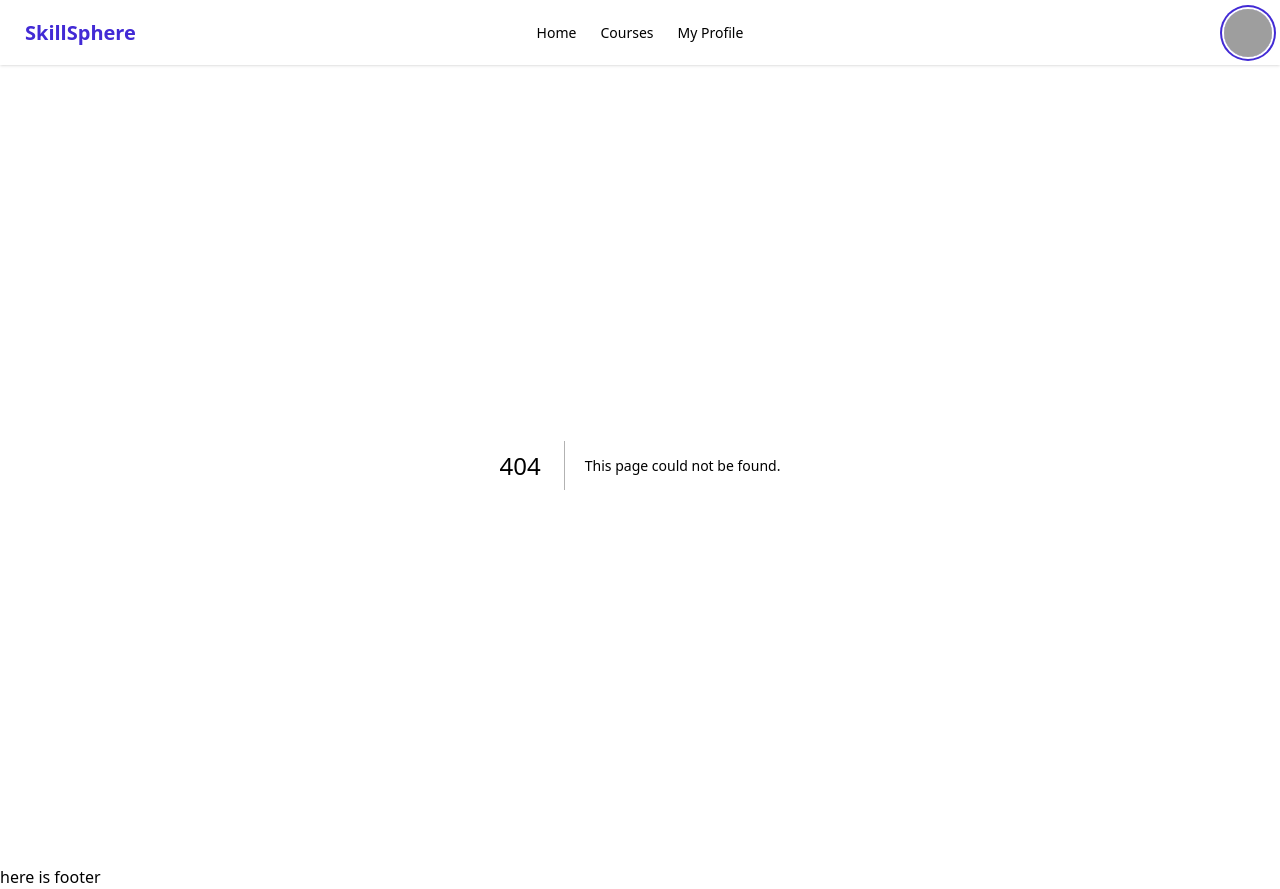
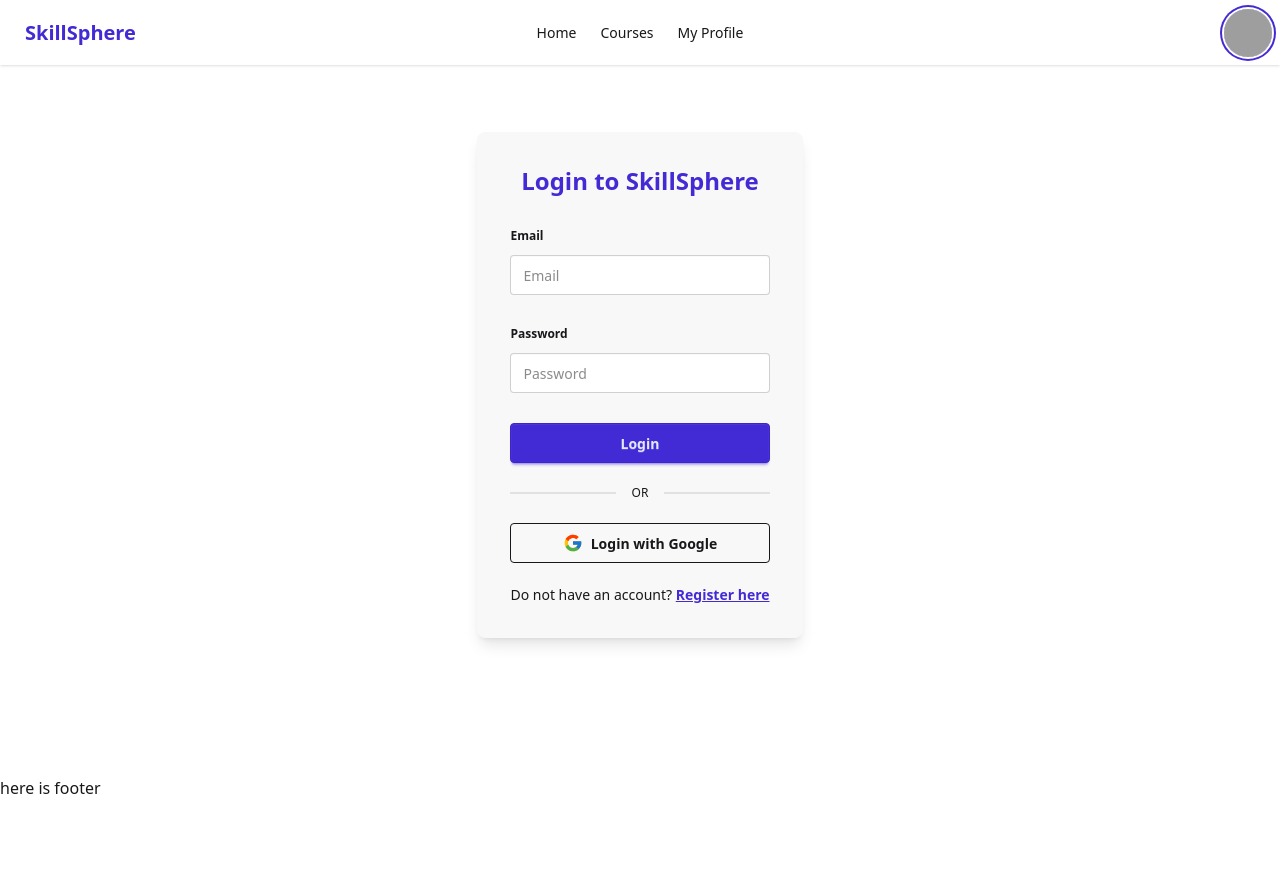
Before and after one commit to Kazi-Tafhimul/Skillsphere, a Next.js app: page /login in a window 1280 px wide. Before the commit this address had no page. After the commit the page ends 800 px from the top, so only its background shows below. Built offline with nearby package versions, Linux system fonts and the light colour scheme; grey boxes are pictures that could not be loaded.

Commit message:
login page added

```diff
--- /dev/null
+++ b/src/app/login/page.jsx
@@ -0,0 +1,49 @@
+"use client";
+import Link from 'next/link';
+import React from 'react';
+import { FcGoogle } from 'react-icons/fc';
+
+const LoginPage = () => {
+    const handleLogin = (e) =>{
+        e.preventDefault();
+    };
+    const handleGoogleLogin = () =>{
+
+    }
+    return (
+        <div className='min-h-[80vh] flex items-center justify-center p-4'>
+            <form onSubmit={handleLogin} className='fieldset bg-base-200 border-base-200 rounded-box  border p-8 shadow-lg'>
+                <h1 className='text-2xl font-bold text-center mb-4 text-primary'>
+                    Login to SkillSphere
+                </h1>
+                <label className="fieldset-legend">Email</label>
+                <input type="email" className="input w-full" placeholder="Email" required />
+
+                <label className="fieldset-legend mt-4">Password</label>
+                <input type="password" className="input w-full" placeholder="Password" required />
+
+                <button className="btn btn-primary mt-6">Login</button>
+
+                <div className="divider">OR</div>
+                <button
+                    type="button"
+                    onClick={handleGoogleLogin}
+                    className="btn btn-outline flex items-center gap-2"
+                >
+                    <FcGoogle className="text-xl" />
+                    Login with Google
+                </button>
+                <p className="text-center mt-4 text-sm">
+                    Do not have an account?{" "}
+                    <Link href="/register" className="link link-primary font-semibold">
+                        Register here
+                    </Link>
+                </p>
+
+            </form>
+        </div>
+
+    );
+};
+
+export default LoginPage;
```
